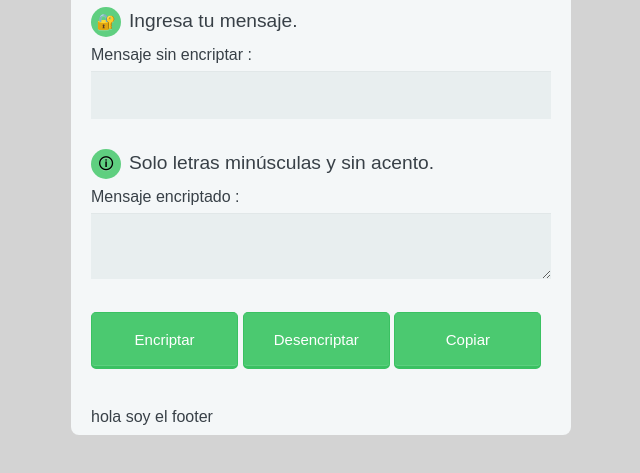
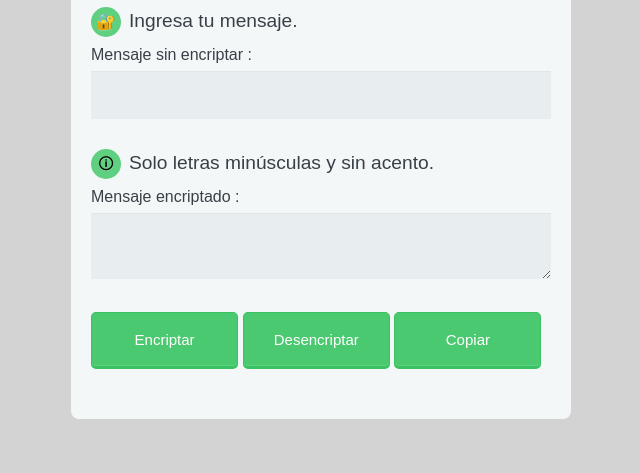
Before and after one commit to Ph4nthomAntrax/Alura-Challenge-ONE-Encriptador-de-Texto, a plain HTML site: page index.html in a window 1280 px wide. Shown: the part 163-636 px from the top of the page, without its empty margins (319-959 px from the left). Drawn offline with Linux system fonts and the light colour scheme.

Commit message:
footer eliminado

```diff
--- a/index.html
+++ b/index.html
@@ -30,8 +30,4 @@
     </body>
     <script src="js/logica.js"></script>
 </body>
-<footer>
-    <p>hola soy el footer</p>
-</footer>
-
 </html>
```
